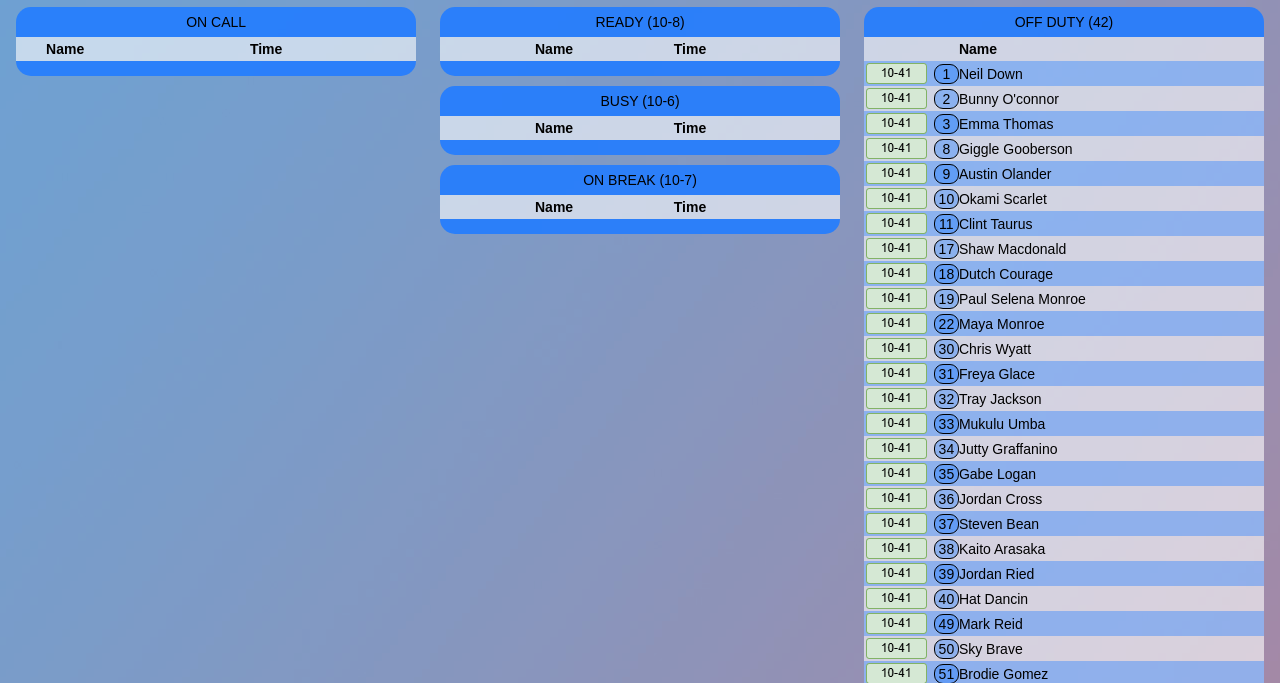
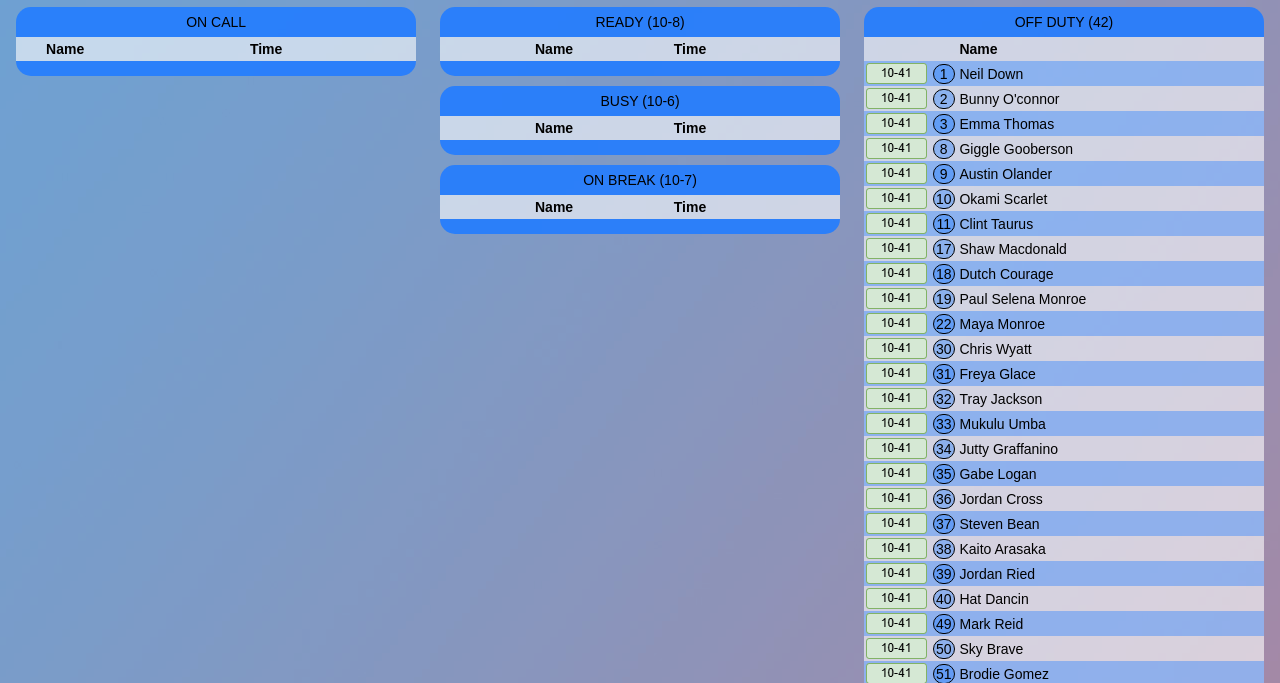
Before and after one commit to OxymoRonald/Dispatch, a plain HTML site: page index.html in a window 1280 px wide. Shown: the part 115-798 px from the top of the page. Drawn offline with Linux system fonts and the light colour scheme.

Commit message:
Minor CSS changes

```diff
--- a/assets/style.css
+++ b/assets/style.css
@@ -113,13 +113,16 @@ html,body {
                 }
 
                 .table_round {
-                    border-radius: 9px;
+                    border-radius: 10px;
                     border: 1px solid black;
-                    min-width:18px;
+                    min-width:10px;
                     height: 18px;
                     line-height: 18px;
                     background-color: rgba(35, 125, 255, 0.4);
-                    margin-left:5px;
+                    margin-left:4px;
+                    margin-right:4px;
+                    padding-right:3px;
+                    padding-left:2px;
                 }
 
 
```
